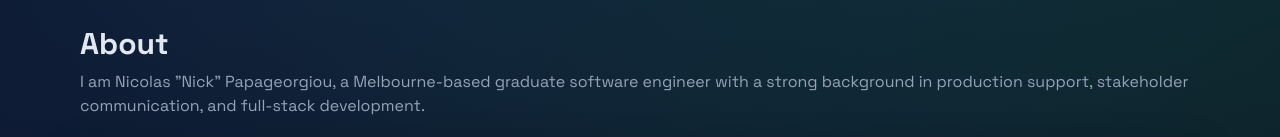
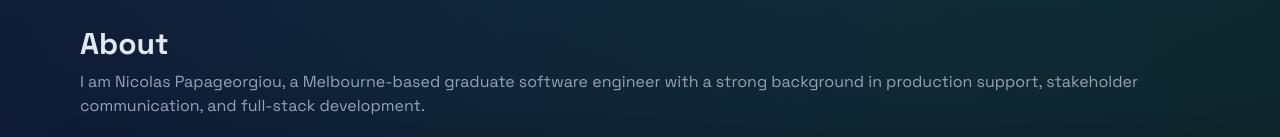
Before and after one commit to NicolasP304/NicolasP304, a Next.js app: page / in a window 1280 px wide. Shown: the part 789-926 px from the top of the page. Built offline with nearby package versions, Linux system fonts and the light colour scheme; no server answers.

Commit message:
Update page.tsx

```diff
--- a/app/page.tsx
+++ b/app/page.tsx
@@ -254,7 +254,7 @@ export default function Home() {
         <Section
           id="about"
           title="About"
-          description='I am Nicolas "Nick" Papageorgiou, a Melbourne-based graduate software engineer with a strong background in production support, stakeholder communication, and full-stack development.'
+          description='I am Nicolas Papageorgiou, a Melbourne-based graduate software engineer with a strong background in production support, stakeholder communication, and full-stack development.'
         >
           <div className="mt-5 grid gap-4 md:grid-cols-2">
             <Card>
@@ -457,7 +457,7 @@ export default function Home() {
                 </button>
               </div>
               <p className="mt-2 text-sm text-[color:var(--text-muted)]">
-                Tip: If you want a real contact form on GitHub Pages, Formspree free tier can be added later.
+                //Tip: If you want a real contact form on GitHub Pages, Formspree free tier can be added later.
               </p>
             </div>
           </Card>
```
